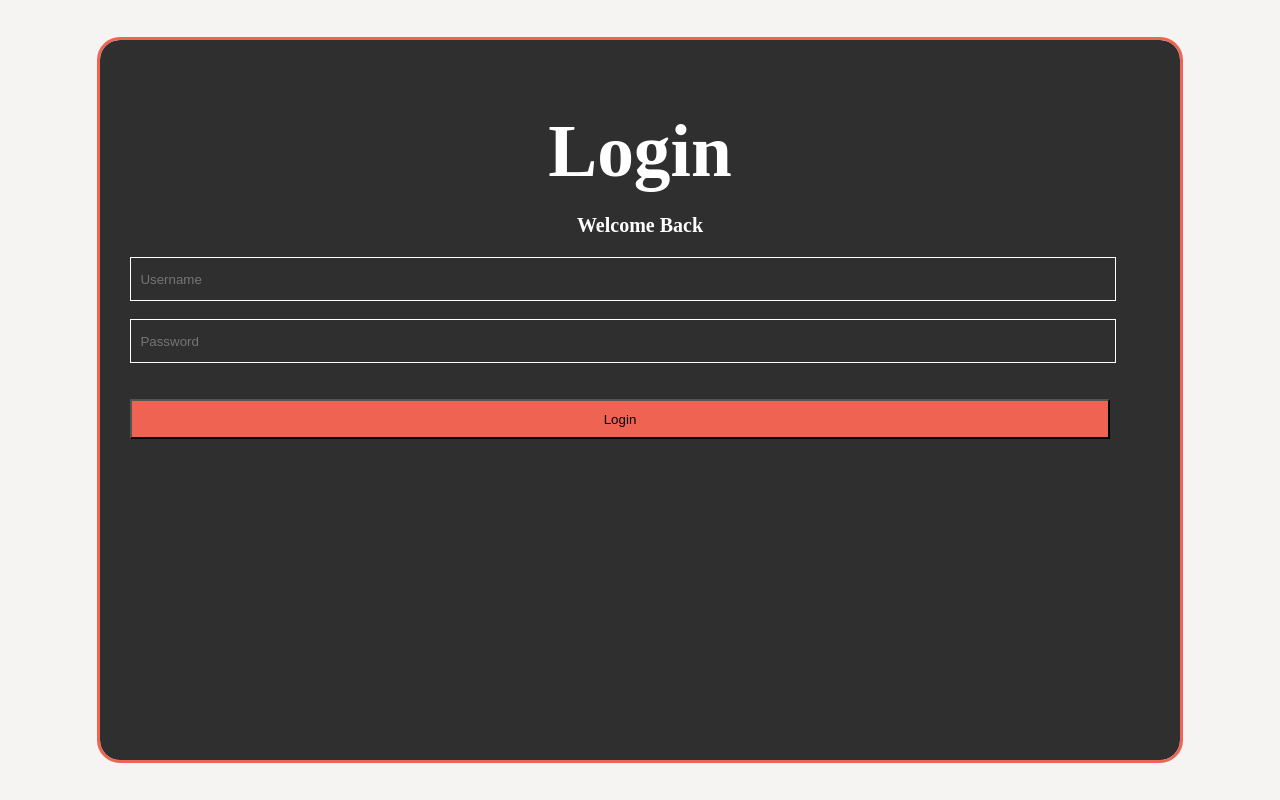
After one commit to AmardeepSarang/Exposure, a PHP site: page /login.html in a window 1280 px wide. The commit adds this page. Run offline with PHP 8.4, Linux system fonts and the light colour scheme; some libraries are stand-ins or nearby versions.

Commit message:
basic login page implememted

```diff
--- a/css/style.css
+++ b/css/style.css
@@ -309,3 +309,54 @@ img {
   .pic-edit-picked{
     border: 2px solid #ee6352;
   }
+
+
+
+  /* Login Page */
+  /*/////////////////////////////////////////////////////////////////////*/
+  .login-box{
+    width: 1080px;
+    height: 720px;
+    background: #2f2f2f;
+    border-radius: 20px;
+    outline: solid #ee6352;
+    color: #ffff;
+    top: 50%;
+    left: 50%;
+    position: absolute;
+    transform: translate(-50%,-50%);
+    box-sizing: border-box;
+    padding: 70px 30px;
+  }
+
+h1{
+  margin: 0;
+  padding: 0 0 20px;
+  text-align: center;
+  font-size: 55pt;
+}
+
+h2{
+  margin: 0;
+  padding: 0 0 20px;
+  text-align: center;
+  font-size: 15pt;
+}
+
+.login-box input[type="text"], input[type="Password"]
+{
+  width: 980px;
+  height: 40px;
+  border: 1px solid #ffff;
+  background: transparent;
+  color: #ffff;
+
+}
+
+.login-box input[type="submit"]
+{
+  width: 980px;
+  height: 40px;
+  background: #ee6352;
+}
+/*/////////////////////////////////////////////////////////////////////////*/
--- /dev/null
+++ b/login.html
@@ -0,0 +1,28 @@
+<!DOCTYPE html>
+<html lan="en">
+
+<head>
+    <meta charset="utf-8">
+    <meta name="viewport" content="width=device-width, initial-scale=1.0">
+    <title>Login</title>
+    <link href="css/style.css" rel="stylesheet">
+    <script src="https://kit.fontawesome.com/57c4c79ee8.js" crossorigin="anonymous"></script>
+</head>
+
+<body>
+  <div class = "login-box">
+    <h1>Login</h1>
+    <h2> Welcome Back </h2>
+    <form>
+      <input type="text" name="username" placeholder="  Username">
+      <br>
+      <br>
+      <input type="Password" name="password" placeholder="  Password">
+      <br>
+      <br>
+      <br>
+      <input type="submit" name"submit" value="Login">
+
+    </form>
+  </div>
+</body>
```
